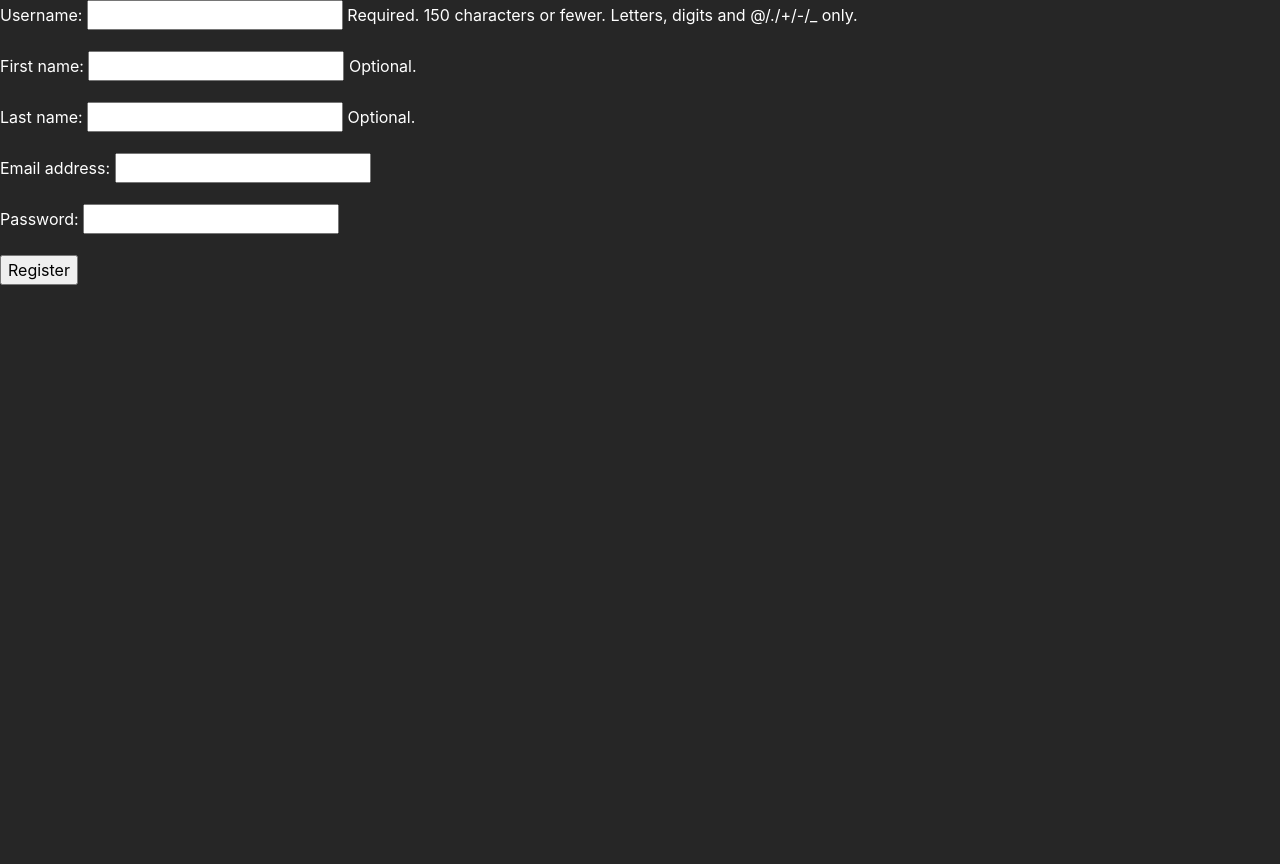
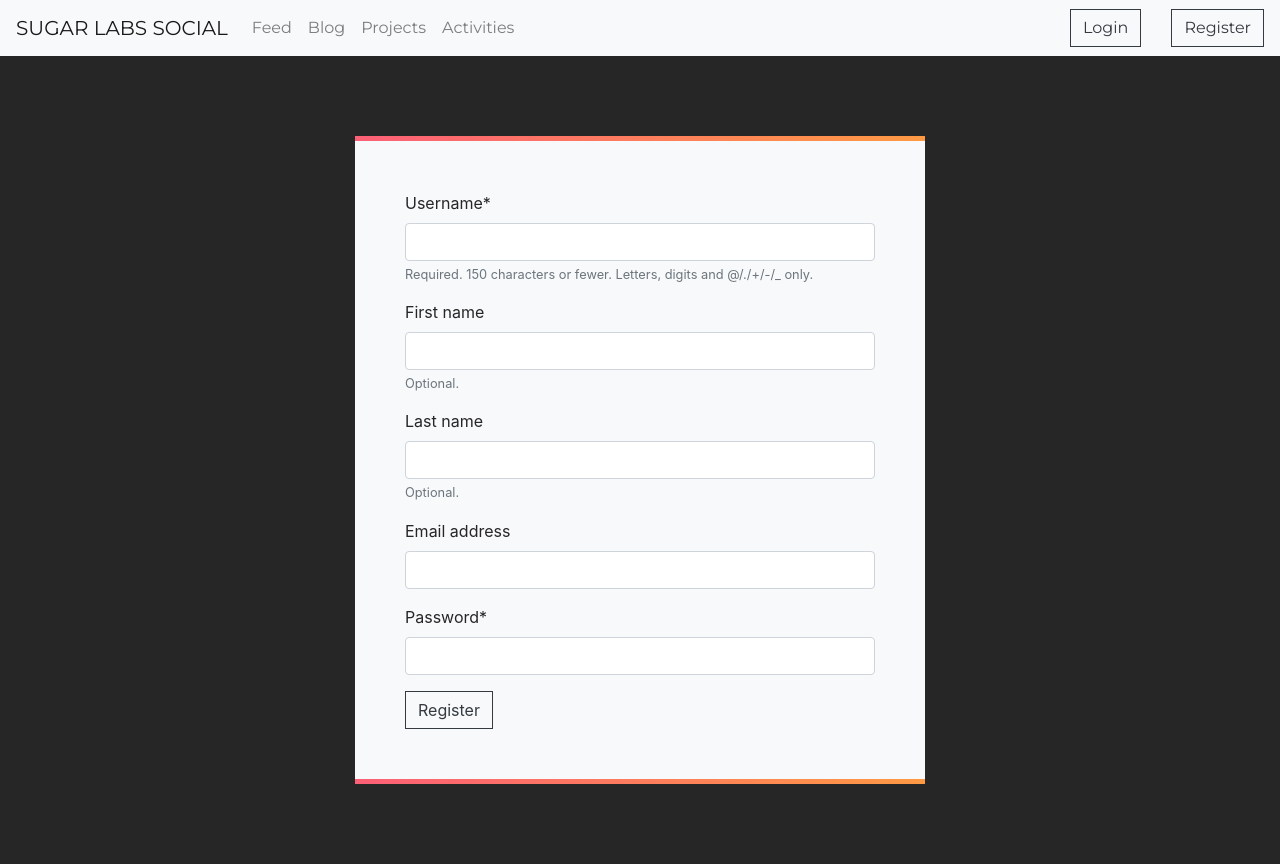
Before and after one commit to sugarlabs/SugarLabs_Social, a Django app: page /register/ in a window 1280 px wide. Before the commit the page ends 285 px from the top, so only its background shows below. Run offline with Django 3.2, Linux system fonts and the light colour scheme; some libraries are stand-ins or nearby versions.

Commit message:
registration form is designed and code refactored of templates

```diff
--- a/Project_DIR/Project_SLS/settings.py
+++ b/Project_DIR/Project_SLS/settings.py
@@ -37,6 +37,7 @@
     'django.contrib.sessions',
     'django.contrib.messages',
     'django.contrib.staticfiles',
+    'crispy_forms',
     'core',
     'feed',
 ]
@@ -68,6 +69,8 @@
         },
     },
 ]
+
+CRISPY_TEMPLATE_PACK = 'bootstrap4'
 
 WSGI_APPLICATION = 'Project_SLS.wsgi.application'
 
--- a/Project_DIR/static/style.css
+++ b/Project_DIR/static/style.css
@@ -59,6 +59,25 @@
   margin-top:10vh;
 }
 
+/*register.html */
+.regi-right{
+  background-color:#f8f9fa;
+  color:#262626;
+  margin-top:10vh;
+  margin-bottom:10vh;
+  padding:50px;
+  border-style: solid;
+  border-width:5px;
+  border-left:none;
+  border-right:none;
+  -webkit-border-image:
+    -webkit-linear-gradient(to right, #fc6076 0%, #ff9a44 100%);
+  border-image:
+    linear-gradient(to right, #fc6076 0%, #ff9a44 100%);
+  border-image-slice: 1;
+
+}
+
 /* for smaller devices width less than 768px */
 @media only screen and (max-width: 768px) {
     .xo-logo{
--- a/Project_DIR/templates/base.html
+++ b/Project_DIR/templates/base.html
@@ -1,4 +1,5 @@
 <!doctype html>
+{% load static %}
 <html lang="en">
   <head>
     <!-- Required meta tags -->
@@ -7,12 +8,48 @@
 
     <!-- Bootstrap CSS -->
     <link rel="stylesheet" href="https://stackpath.bootstrapcdn.com/bootstrap/4.1.1/css/bootstrap.min.css" integrity="sha384-WskhaSGFgHYWDcbwN70/dfYBj47jz9qbsMId/iRN3ewGhXQFZCSftd1LZCfmhktB" crossorigin="anonymous">
-    <script>{% load static %}</script>
+    <!-- <script>{% load static %}</script> -->
     <link rel="stylesheet" href="{% get_static_prefix %}style.css">
 
     <title>Sugar Labs Social</title>
   </head>
   <body>
+
+    <!-- Navigation starts here -->
+        <nav class="navbar navbar-expand-lg navbar-light bg-light">
+
+          <button class="navbar-toggler" type="button" data-toggle="collapse" data-target="#navbarToggler" aria-controls="navbarToggler" aria-expanded="false" aria-label="Toggle navigation">
+            <span class="navbar-toggler-icon"></span>
+          </button>
+
+          <a class="navbar-brand " href="/">SUGAR LABS SOCIAL</a>
+
+          <div class="collapse navbar-collapse" id="navbarToggler">
+
+            <ul class="navbar-nav mr-auto mt-2 mt-lg-0 ">
+              <li class="nav-item">
+                <a class="nav-link" href="#">Feed</a>
+              </li>
+              <li class="nav-item">
+                <a class="nav-link" href="#">Blog</a>
+              </li>
+              <li class="nav-item">
+                <a class="nav-link" href="#">Projects</a>
+              </li>
+              <li class="nav-item">
+                <a class="nav-link" href="#">Activities</a>
+              </li>
+            </ul>
+            {% if user.is_authenticated %}
+              <a class="btn btn-outline-dark my-2 my-sm-0 btn-nav" href="/logout/" role="button">Logout</a>
+            {% else %}
+              <a class="btn btn-outline-dark my-2 my-sm-0 btn-nav" href="/login/" role="button" style="margin-right:30px">Login</a>
+              <a class="btn btn-outline-dark my-2 my-sm-0 btn-nav" href="/register/" role="button">Register</a>
+            {% endif %}
+          </div>
+
+        </nav>
+    <!--navigation ends here-->
     {% block content %}
     {% endblock %}
 
--- a/Project_DIR/templates/register.html
+++ b/Project_DIR/templates/register.html
@@ -1,26 +1,26 @@
+{% extends 'base.html' %}
+{% load crispy_forms_tags %}
 
-  <!DOCTYPE html>
-  <html lang="en" dir="ltr">
-    <head>
-      <meta charset="utf-8">
-      <title></title>
-      <link rel="stylesheet" href="https://stackpath.bootstrapcdn.com/bootstrap/4.1.1/css/bootstrap.min.css" integrity="sha384-WskhaSGFgHYWDcbwN70/dfYBj47jz9qbsMId/iRN3ewGhXQFZCSftd1LZCfmhktB" crossorigin="anonymous">
-      <script>{% load static %}</script>
-      <link rel="stylesheet" href="{% get_static_prefix %}style.css">
-    </head>
-    <body>
+
+  {% block content %}
+      <div class="container">
+        <div class="row justify-content-center">
+          <div class="col-12 col-sm-12 col-md-6 regi-right">
             <form id="user_form" method="post" action=""
             enctype="multipart/form-data">
             {% csrf_token %}
             <!-- Display each form -->
-      {{ user_form.as_p }}
+            {{ user_form|crispy }}
             {% if registered %}
               successfully registered
               <a href="/login/">login</a>
             {% endif %}
             <!-- Provide a button to click to submit the form. -->
-      <input type="submit" name="submit" value="Register" />
+            <!-- <input type="submit" name="submit" value="Register" /> -->
+            <input class="btn btn-outline-dark my-2 my-sm-0 btn-nav" type="submit" name="submit" value="Register"/>
             </form>
+          </div>
+        </div>
+      </div>
 
-    </body>
-  </html>
+      {% endblock %}
```
Also changed, not shown: Project_DIR/templates/index.html (+5 -59 lines). Lines whose indentation alone changed are shown as unchanged.
